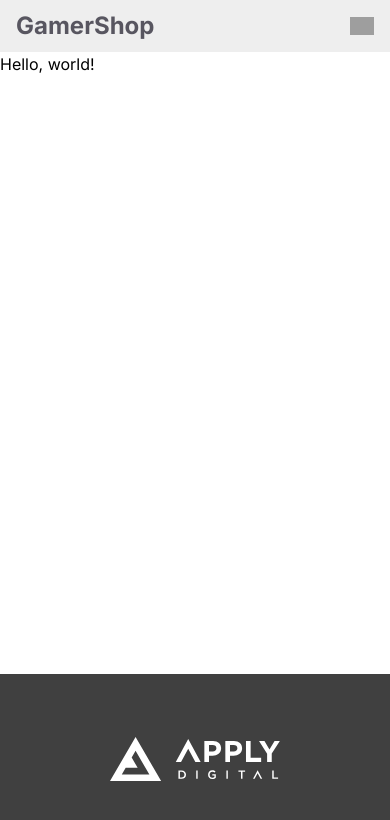
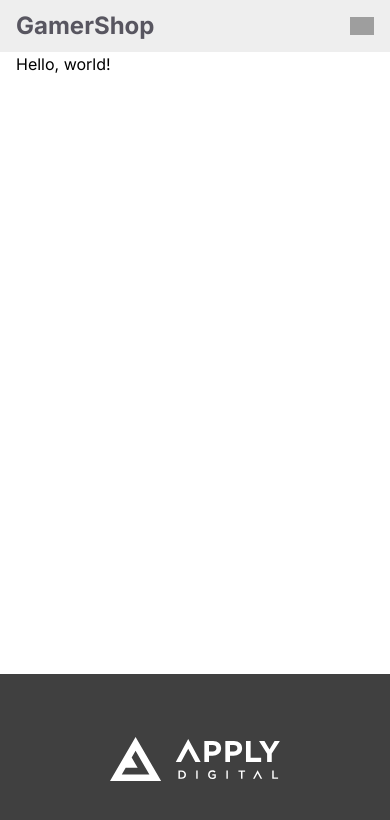
Before and after one commit to yeynerArenales/ad-frontend-test, a Next.js app: page / in a window 390 px wide. Shown: the top 820 px of the page. Built offline with nearby package versions, Linux system fonts and the light colour scheme; grey boxes are pictures that could not be loaded.

Commit message:
feat: add responsive padding to main content

```diff
--- a/src/app/layout.tsx
+++ b/src/app/layout.tsx
@@ -20,7 +20,7 @@
     <html lang="en">
       <body className={`${inter.className} min-h-screen flex flex-col`}>
         <Header />
-        <main className="flex-grow">
+        <main className="flex-grow px-4 md:px-20">
           {children}
         </main>
         <Footer />
```
